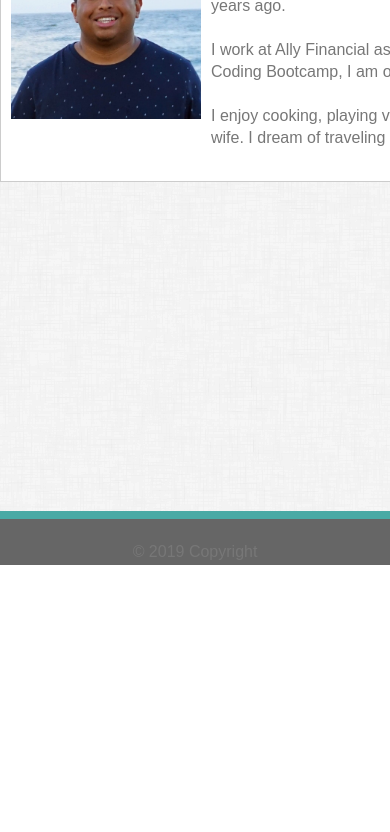
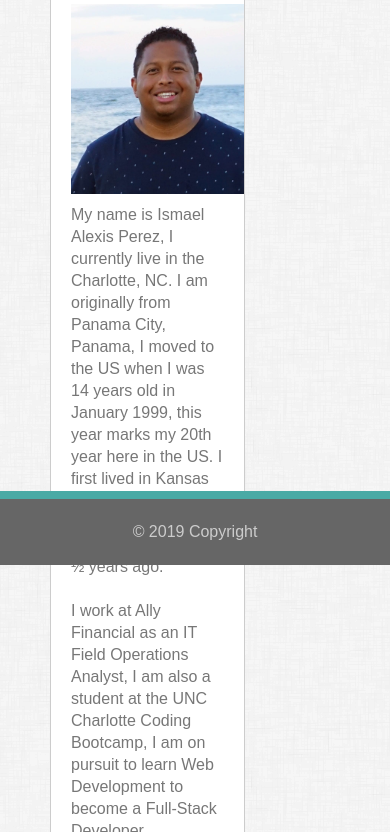
Before and after one commit to iperez99/Responsive-Portfolio, a plain HTML site: page index.html in a window 390 px wide. Shown: the part 279-1111 px from the top of the page. Before the commit the page ends 844 px from the top, so only its background shows below. Drawn offline with Linux system fonts and the light colour scheme.

Commit message:
980px done

```diff
--- a/assets/css/style.css
+++ b/assets/css/style.css
@@ -32,9 +32,9 @@ header h1{
 
 }
 
-#top {
+/* #top {
   padding:inherit;
-}
+} */
 
 nav {
   float: right;
@@ -57,7 +57,7 @@ a {
 .main{
   width:960px;
   margin:0 auto;
-  padding:10px;
+  padding:0px;
   background-color: #ffffff;
   overflow:auto;
 }
@@ -75,7 +75,7 @@ p{
   color: #4aaaa5;
   margin-bottom: 15px;
   border-bottom: 1px solid #cccccc;
-  padding: 10px 0px 10px 0px;
+  padding: 10px 0px 10px 10px;
 }
 
 
@@ -164,11 +164,68 @@ h3 {
 
 footer {
   text-align: center;
+  color: #cccccc;
   background-color: #666666;
   width: 100%;
   border-top: 8px solid #4aaaa5;
-  padding: 25px 25px 5px 25px;
-  position: absolute;
+  padding: 25px;
+  position: fixed;
   bottom: 0;
 
 }
+
+@media screen and (max-width:980px){
+
+.main-container{
+  width: 67%;
+  margin: 50px;
+  padding: 20px;
+}
+.portfolio{
+  width: 35%;
+  margin: 15px;
+  padding: 90px 90px;
+}
+
+#content{
+  width: 50%;
+}
+
+
+}
+/* @media screen and (max-width:768px){
+ #content{
+   width:865px;
+ }
+
+#p2, #p4,{
+  float: none;
+}
+} */
+/* @media screen and (max-width:640px){
+  header{
+    position: static;
+    width: 640px;
+
+}
+  h1{
+    width: 640px;
+  }
+  nav{
+    float: none;
+    text-align: center;
+  }
+
+  .main{
+    width: 640px;
+    margin: 8px;
+    padding: 0px;
+  }
+
+  .main-container{
+    width: 80%;
+    margin: 50px;
+    padding: 20px;
+  }
+
+} */
--- a/index.html
+++ b/index.html
@@ -23,7 +23,7 @@
     </div>
 
   </header>
-  <div class="main" id="content">
+  <div class="main main-container" id="content">
     <h2>About Me</h2>
     <img src="assets/images/profilepic.jpg" alt="Picture of Ismael A Perez" class="bio-picture">
     <p>
```
Also changed, not shown: contact.html (+1 -1 lines), portfolio.html (+1 -1 lines).
